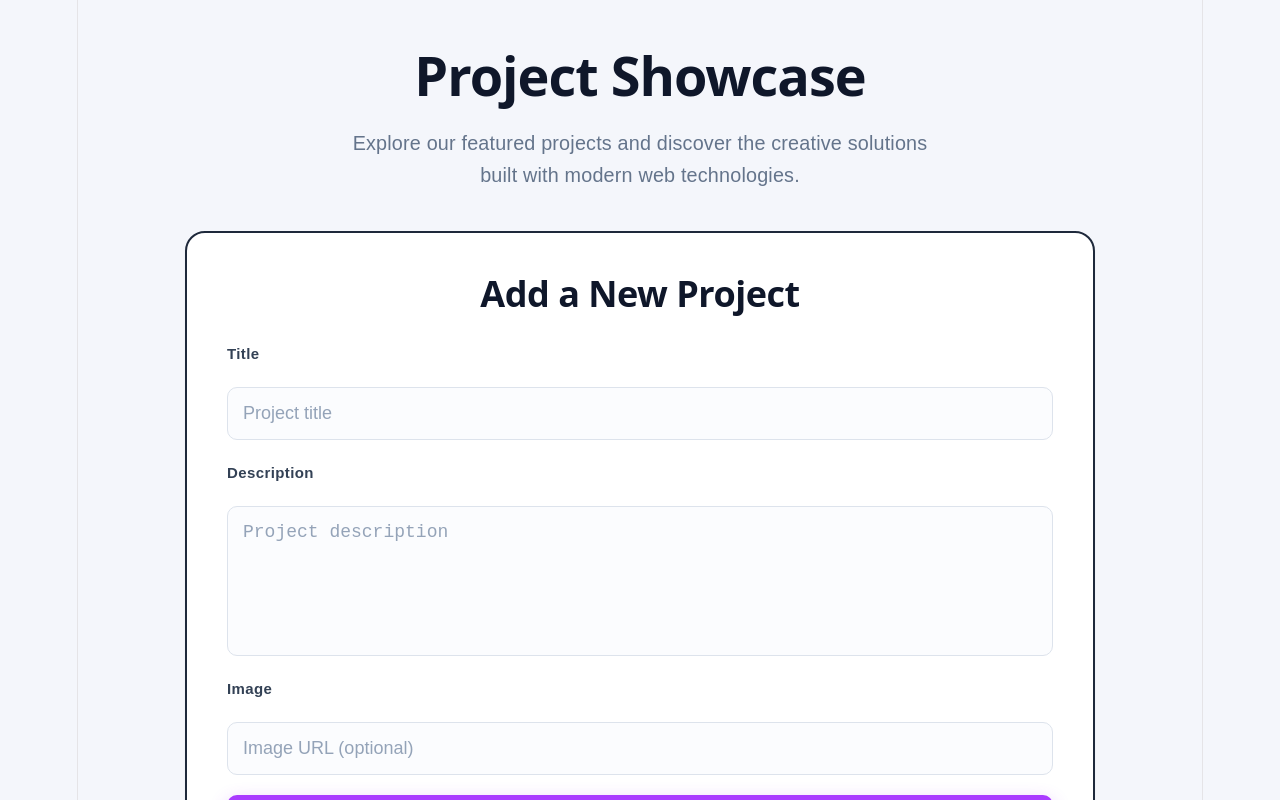
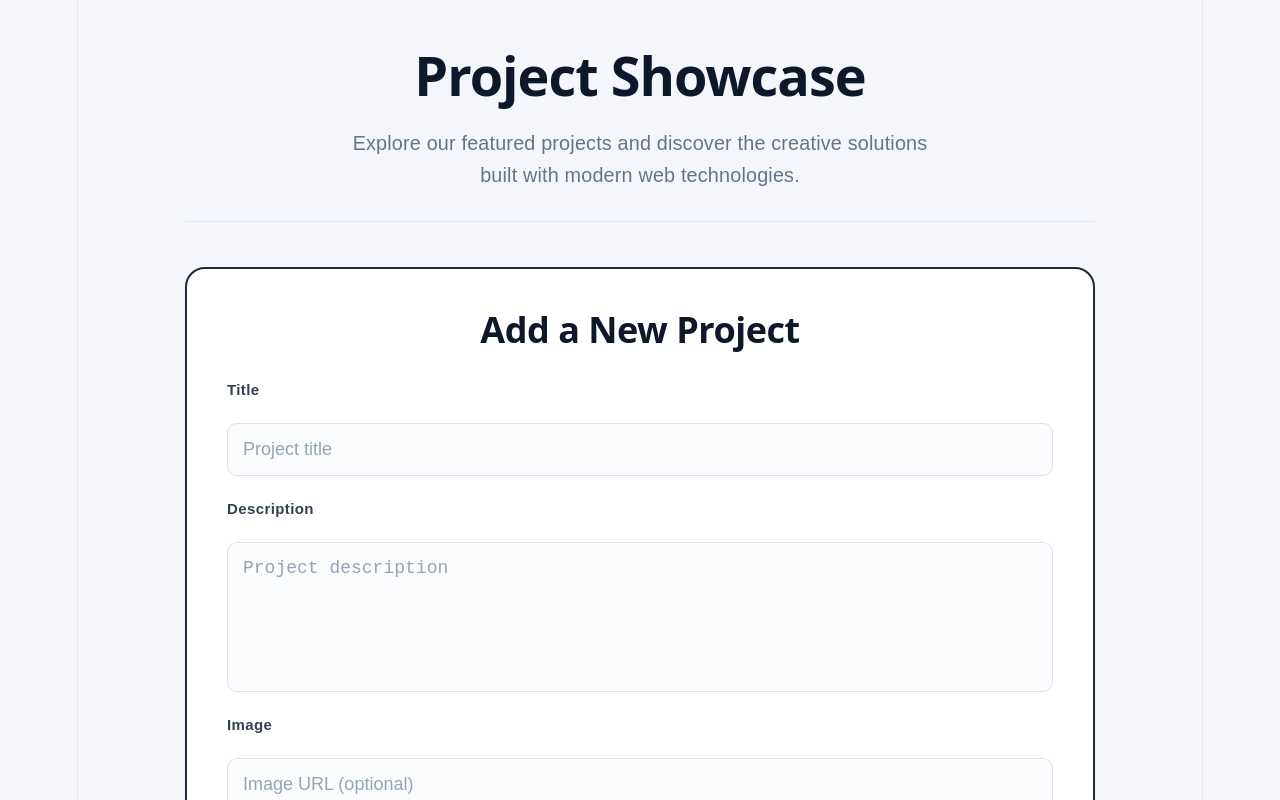
Before and after one commit to modidi/portfolio-platform, a React (Vite) app: page / in a window 1280 px wide. Shown: the top 800 px of the page. Built offline with nearby package versions, Linux system fonts and the light colour scheme.

Commit message:
feat: update on css styling for improved functionality

```diff
--- a/src/App.css
+++ b/src/App.css
@@ -19,7 +19,9 @@ body {
 
 .header {
   text-align: center;
-  margin-bottom: 40px;
+  margin-bottom: 45px;
+  padding-bottom: 30px;
+  border-bottom: 1px solid #e2e6f0;
 }
 
 .header h1 {
```
